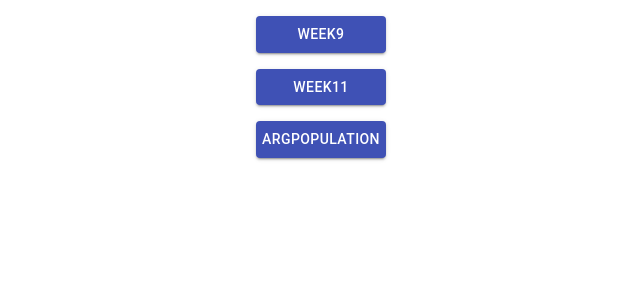
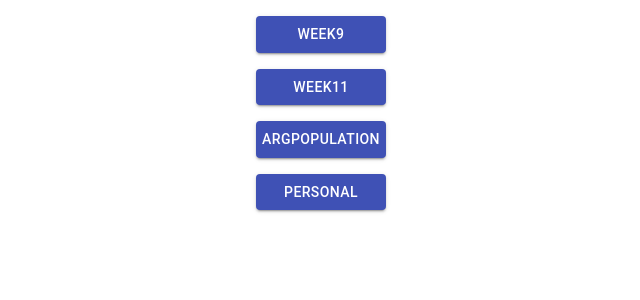
Before and after one commit to tdallas/infovis, a React (Create React App) app: page / in a window 1280 px wide. Shown: the top 300 px of the page, without its empty margins (319-959 px from the left). Built offline with nearby package versions, Linux system fonts and the light colour scheme.

Commit message:
feat: added personal tp. Its a DRAFT

```diff
--- a/src/components/home/Home.js
+++ b/src/components/home/Home.js
@@ -1,7 +1,7 @@
 import { makeStyles } from "@material-ui/core/styles";
 import { Button } from "@material-ui/core";
 
-const currentVizs = ["week9", "week11", "argPopulation"];
+const currentVizs = ["week9", "week11", "argPopulation", "personal"];
 
 const useStyles = makeStyles(() => ({
   button: {
--- a/src/components/viz/Viz.js
+++ b/src/components/viz/Viz.js
@@ -9,6 +9,8 @@ const vizs = {
     "https://public.tableau.com/views/week11_16169614935230/Dashboard1?:language=es&:display_count=y&publish=yes&:origin=viz_share_link",
   argPopulation:
     "https://public.tableau.com/views/PoblacinArgentina_16176557357230/Dashboard1?:language=es&:display_count=y&:origin=viz_share_link",
+  personal:
+    "https://public.tableau.com/profile/tomas.dallas#!/vizhome/PersonalmobilityduringnJanuaryFebruaryandMarchof20192020and2021/Dashboard1?publish=yes",
 };
 
 const Viz = ({ currentViz }) => {
```
Also changed, not shown: 1 other file (tests, documents, lock files or other folders).
